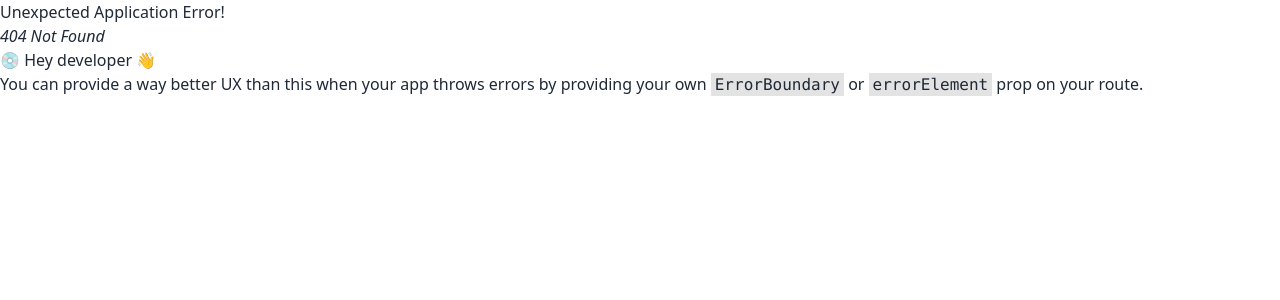
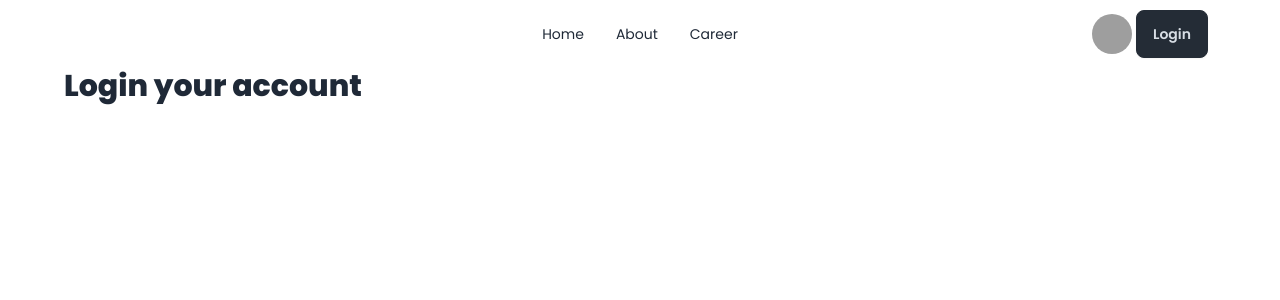
Before and after one commit to mintusikder/react-dragon-news, a React (Vite) app: page /login in a window 1280 px wide. Before the commit this address had no page. Shown: the top 300 px of the page. Built offline with nearby package versions, Linux system fonts and the light colour scheme; grey boxes are pictures that could not be loaded.

Commit message:
added login page path

```diff
--- /dev/null
+++ b/src/pages/Login/Login.jsx
@@ -0,0 +1,12 @@
+import NavBar from "../Shared/NavBar/NavBar";
+
+const Login = () => {
+    return (
+        <div>
+            <NavBar></NavBar>
+            <h2 className="text-3xl font-bold">Login your account</h2>
+        </div>
+    );
+};
+
+export default Login;
--- a/src/pages/Shared/NavBar/NavBar.jsx
+++ b/src/pages/Shared/NavBar/NavBar.jsx
@@ -3,9 +3,9 @@ import { Link } from "react-router-dom";
 
 const NavBar = () => {
     const items = <>
-      <li><Link className="/">Home</Link></li>
-      <li><Link className="/about">About</Link></li>
-      <li><Link className="/career">Career</Link></li>
+      <li><Link to="/">Home</Link></li>
+      <li><Link to="/about">About</Link></li>
+      <li><Link to="/career">Career</Link></li>
     </>
     return (
         <div className="navbar bg-base-100">
--- a/src/routes/Routes.jsx
+++ b/src/routes/Routes.jsx
@@ -1,6 +1,7 @@
 import { createBrowserRouter } from "react-router-dom";
 import Main from "../layout/Main";
 import Home from "../pages/Home/Home";
+import Login from "../pages/Login/Login";
 
 const router = createBrowserRouter([
   {
@@ -11,6 +12,10 @@ const router = createBrowserRouter([
         path: "/",
         element: <Home></Home>,
       },
+      {
+        path: "/login",
+        element: <Login></Login>,
+      },
     ],
   },
 ]);
```
